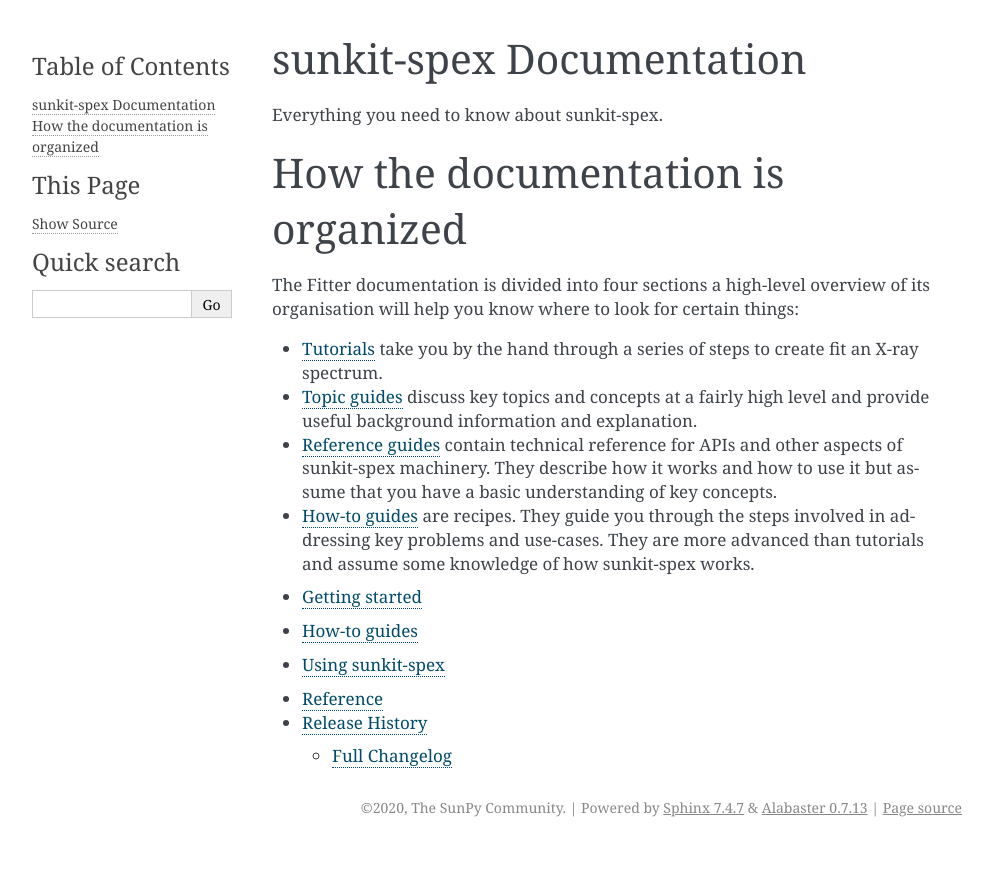
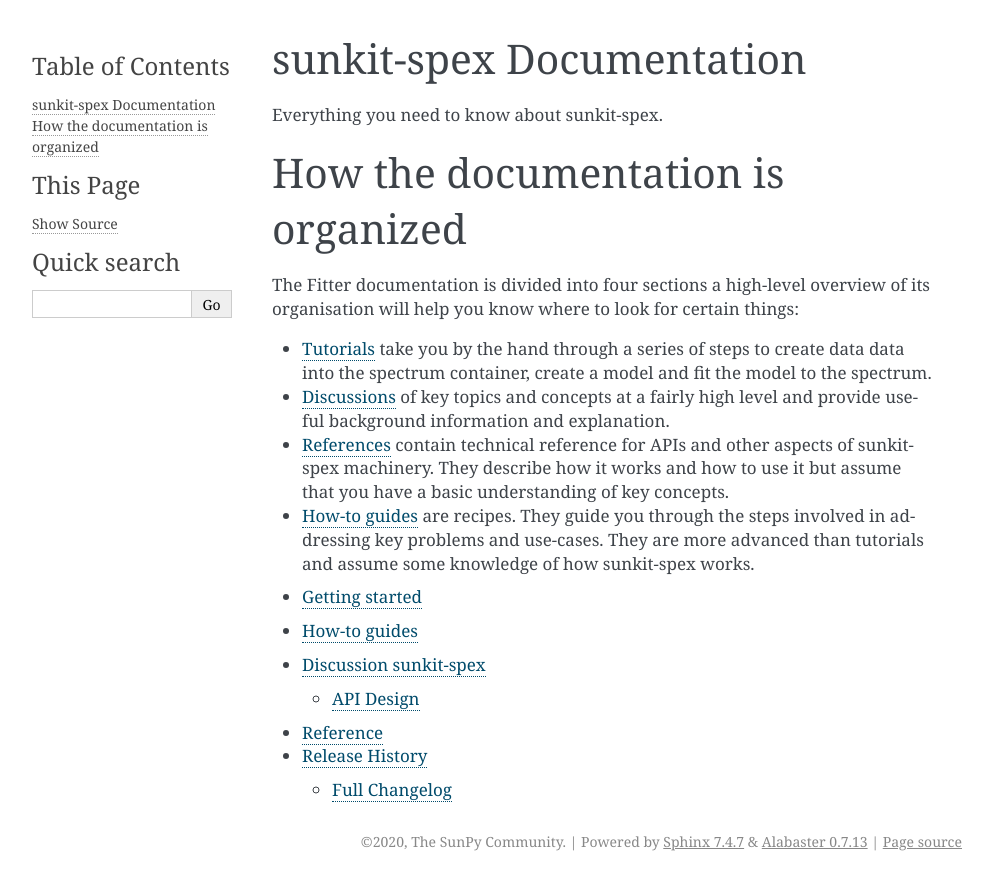
Before and after one commit to sunpy/sunkit-spex, a Sphinx documentation site: the page built from docs/index.rst, in a window 1280 px wide. Shown: the top 890 px of the page, without its empty margins (148-1141 px from the left). Built offline with Sphinx 7.4.7, drawn with Linux system fonts in a browser that asks for light colours; the version number could not be read and is left out.

Commit message:
Add section and intial text for API design

```diff
--- a/docs/discussion/index.rst
+++ b/docs/discussion/index.rst
@@ -1,8 +1,10 @@
-=================
-Using sunkit-spex
-=================
+======================
+Discussion sunkit-spex
+======================
 
 Introductions to all the key parts of sunkit-spex you'll need to know:
 
 .. toctree::
    :maxdepth: 2
+
+   api-design
--- a/docs/index.rst
+++ b/docs/index.rst
@@ -10,12 +10,12 @@
 will help you know where to look for certain things:
 
 * :doc:`Tutorials </tutorials/index>` take you by the hand through a series of
-  steps to create fit an X-ray spectrum.
+  steps to create data data into the spectrum container, create a model and fit the model to the spectrum.
 
-* :doc:`Topic guides </discussion/index>` discuss key topics and concepts at a
+* :doc:`Discussions </discussion/index>` of key topics and concepts at a
   fairly high level and provide useful background information and explanation.
 
-* :doc:`Reference guides </reference/index>` contain technical reference for APIs and
+* :doc:`References </reference/index>` contain technical reference for APIs and
   other aspects of sunkit-spex machinery. They describe how it works and how to
   use it but assume that you have a basic understanding of key concepts.
 
```
Also changed, not shown: docs/discussion/api-design.rst (added, +116 -0 lines).
